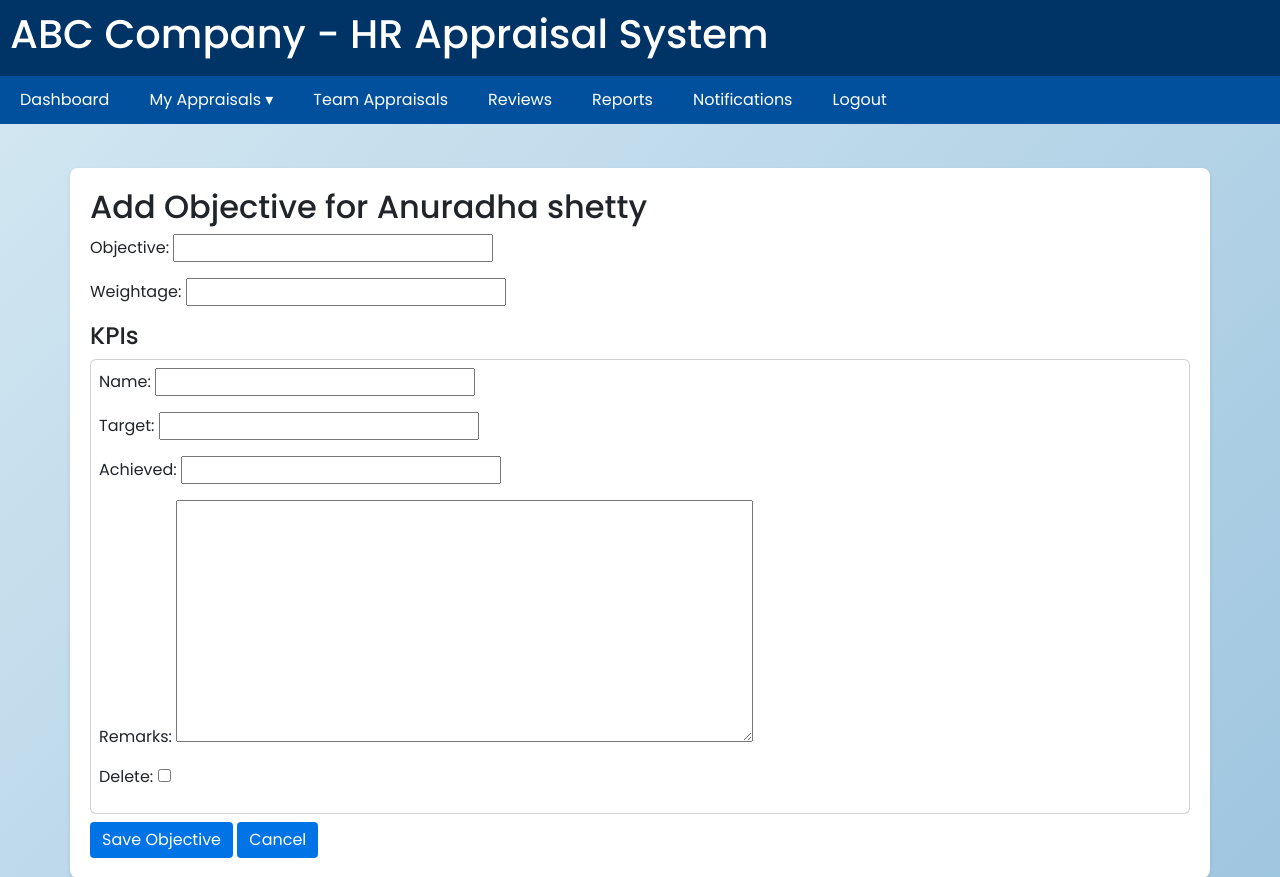
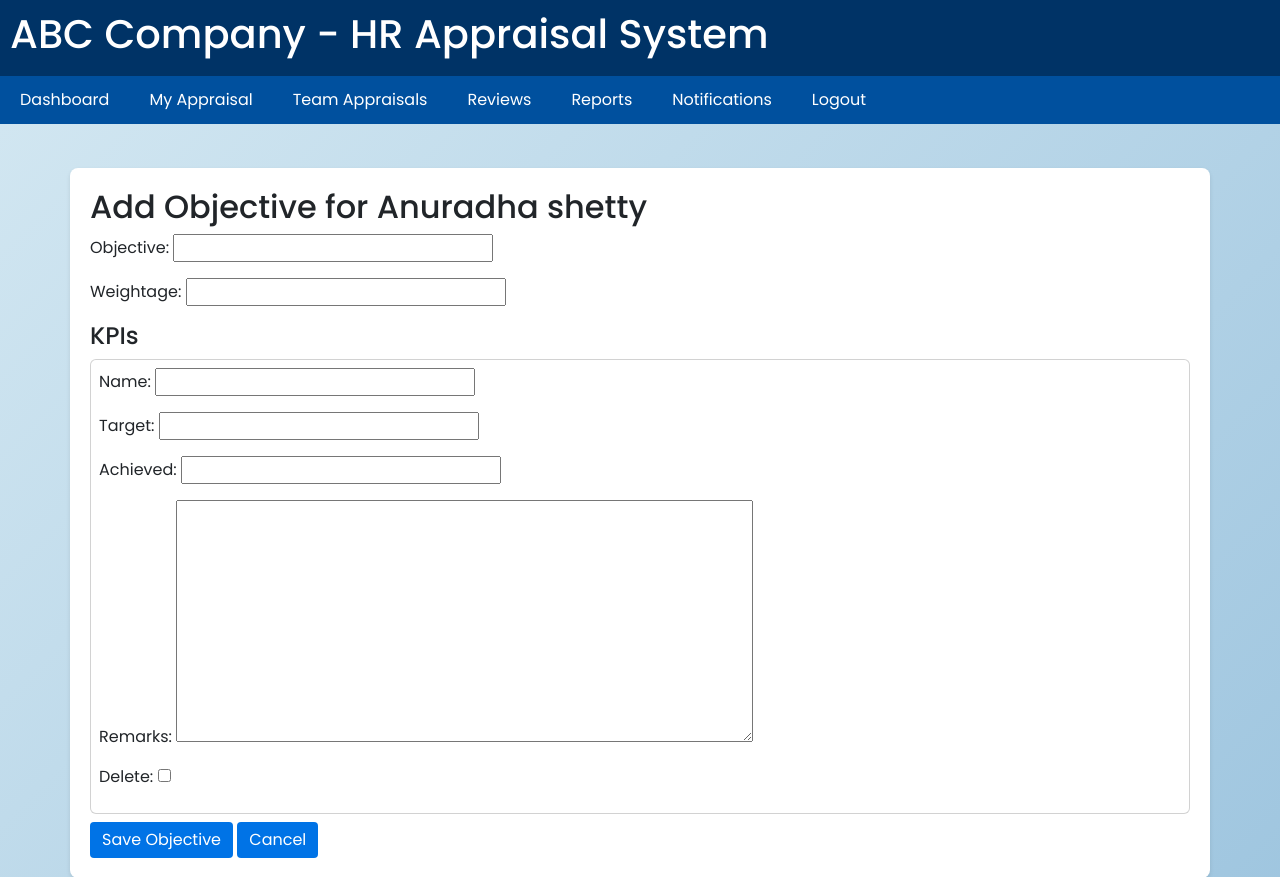
Before and after one commit to Aman-859/HR-Appraisal, a Django app: page /masters/form/8/add-objective/ in a window 1280 px wide. Shown: the top 877 px of the page. Run offline with Django 5.2, Linux system fonts and the light colour scheme; data comes from the database, SQL or seed files in the repository; both versions use the stored data as it was after the commit.

Commit message:
solve the navigation issue

```diff
--- a/templates/base.html
+++ b/templates/base.html
@@ -84,19 +84,25 @@
                 {% endif %}
             </li>
 
-            <!-- <li><a href="{% url 'masters:my_appraisal' %}">My Appraisals</a></li> -->
-             <li class="dropdown">
-          <a href="{% url 'masters:my_appraisal' %}">My Appraisals ▾</a>
-          <ul class="dropdown-content" aria-labelledby="appraisalDropdown">
-          <li>
-            <a href="{% url 'masters:employees_list' %}">Assign Employees</a>
-          </li>
-          <!-- 🔮 Future items -->
-          <li><a class="dropdown-item" href="#">Adjust KRAs</a></li>
-          <li><a class="dropdown-item" href="#">Set Objectives</a></li>
-          <li><a class="dropdown-item" href="#">Review Progress</a></li>
-        </ul>
-        </li>
+
+    {% if role_name == 'manager' or role_name == 'hr admin' %}
+  <li class="dropdown">
+    <a href="#" class="dropbtn">My Appraisals ▾</a>
+    <ul class="dropdown-content" aria-labelledby="appraisalDropdown">
+      <li><a href="{% url 'masters:my_appraisal' %}">View My Appraisal</a></li>
+      <li><a href="{% url 'masters:employees_list' %}">Assign Employees</a></li>
+      <li><a href="#">Adjust KRAs</a></li>
+      <li><a href="#">Set Objectives</a></li>
+      <li><a href="#">Review Progress</a></li>
+    </ul>
+  </li>
+
+{% else %}
+  <li>
+    <a href="{% url 'masters:my_appraisal' %}">My Appraisal</a>
+  </li>
+{% endif %}
+
             <li><a href="{% url 'masters:team_appraisal' %}">Team Appraisals </a></li>
 
             <li><a href="{% url 'masters:reviews_list' %}">Reviews</a></li>
```
Also changed, not shown: db.sqlite3, 1 other file.
